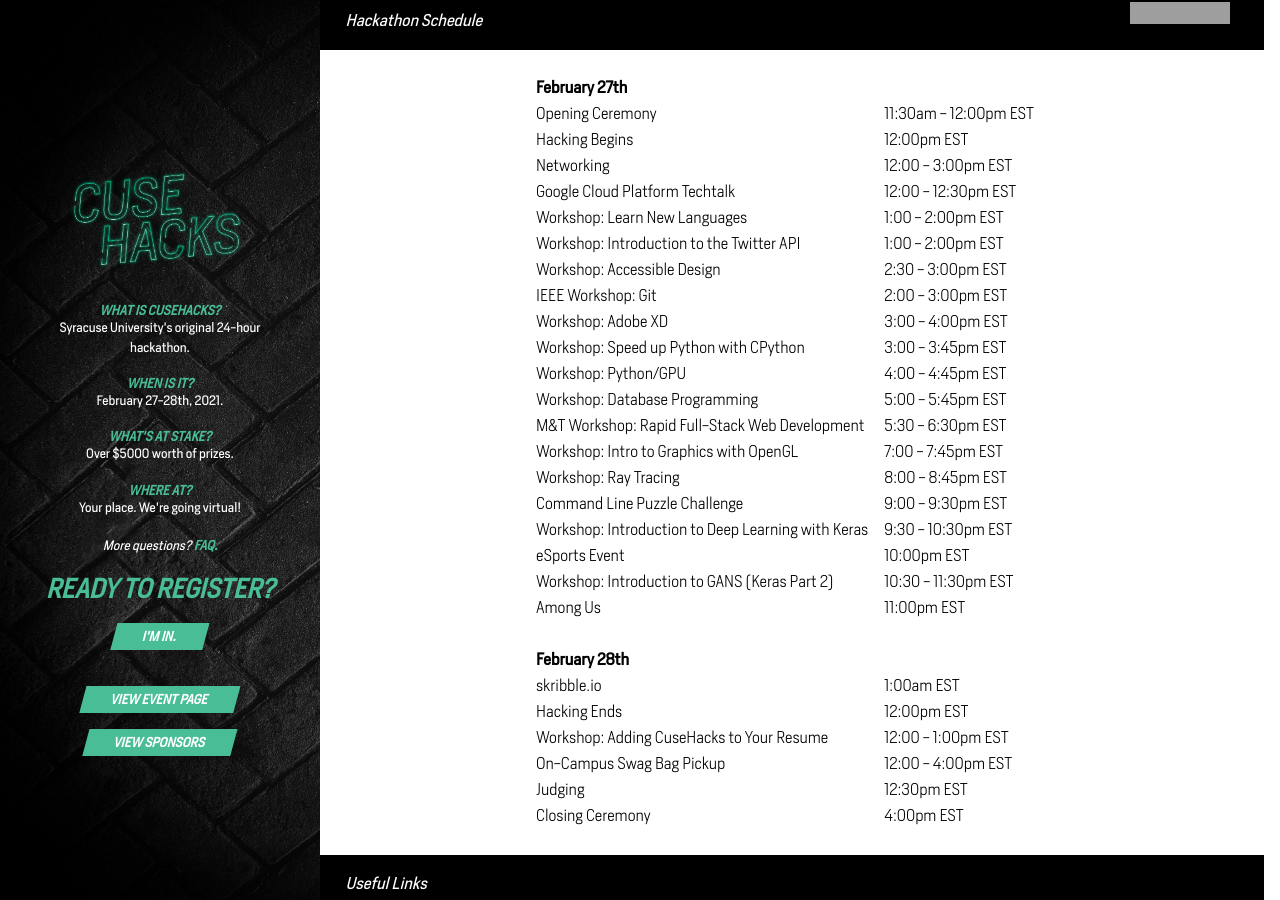
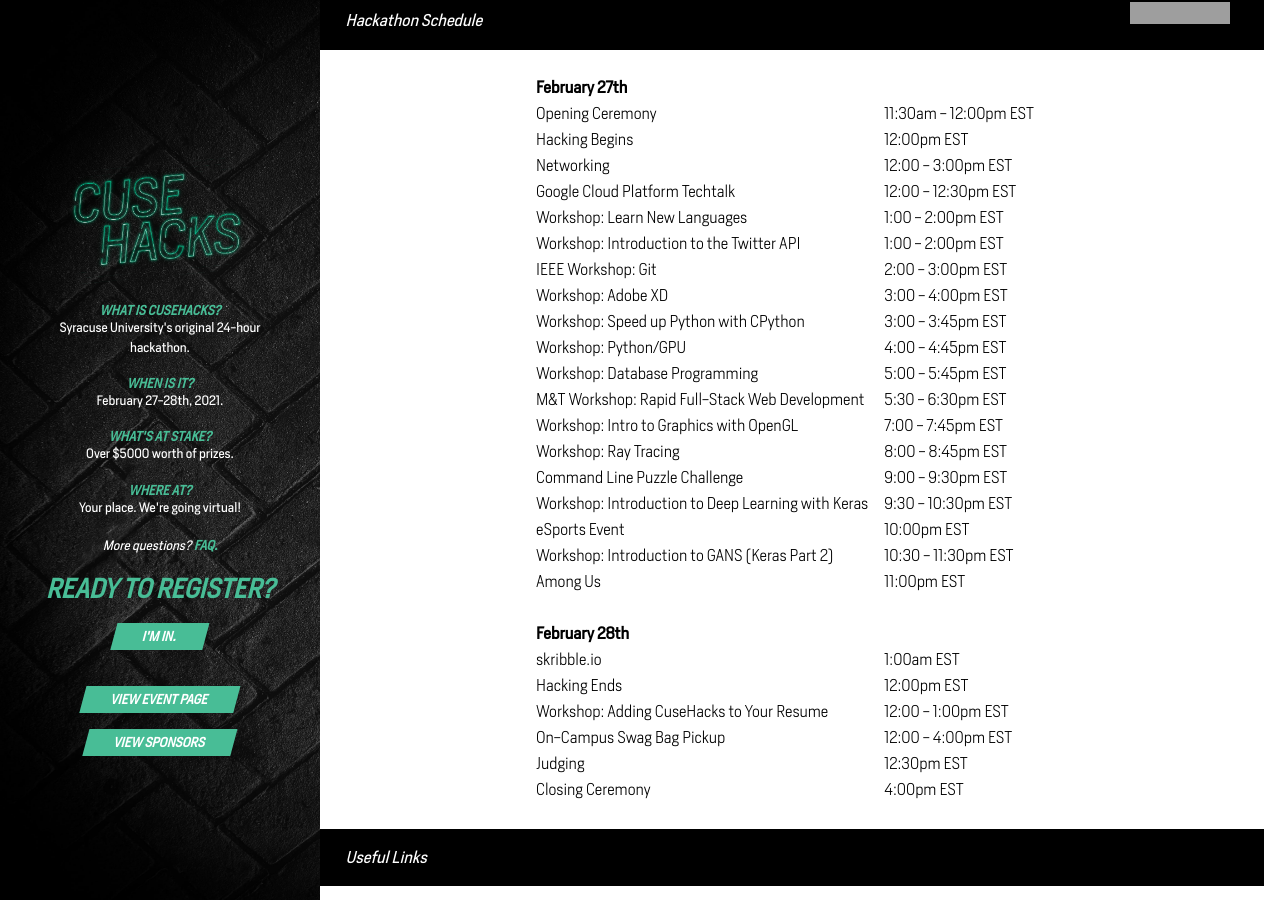
Before and after one commit to innovateorange/cusehacks, a Jekyll site: the page built from event.html, in a window 1280 px wide and 900 px high, scrolled down 590 px. Built offline with Jekyll 4.4.1, drawn with Linux system fonts in a browser that asks for light colours; nearby versions of some CDN libraries; some of the changed lines change nothing that is shown; grey boxes are pictures that could not be loaded.

Commit message:
updated schedule

```diff
--- a/_config.yml
+++ b/_config.yml
@@ -292,9 +292,9 @@
         - "Workshop: Introduction to the Twitter API"
         - "1:00 - 2:00pm EST"
         # - "Zoom Link"
-      - event_details:
-        - "Workshop: Accessible Design"
-        - "2:30 - 3:00pm EST"
+      # - event_details:
+        # - "Workshop: Accessible Design"
+        # - "2:30 - 3:00pm EST"
         # - "Zoom Link"
       - event_details:
         - "IEEE Workshop: Git"
```
